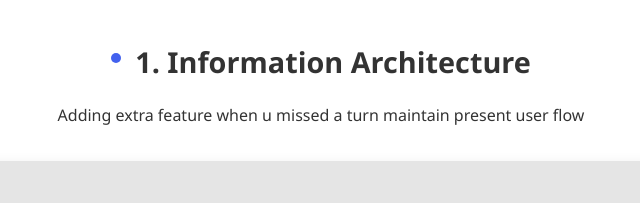
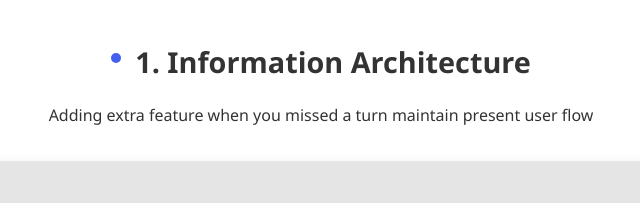
Before and after one commit to Sagarshivaji/Case-study, a plain HTML site: page index.html in a window 1280 px wide. Shown: the part 2614-2817 px from the top of the page, 319-959 px from the left. Drawn offline with Linux system fonts and the light colour scheme; a script that the page names is missing.

Commit message:
Update index.html

```diff
--- a/index.html
+++ b/index.html
@@ -152,7 +152,7 @@ Adds mental stress, especially in complex intersections or highways.</p>
 
             <div class="process-step">
                 <h3>1. Information Architecture</h3>
-                <p>Adding extra feature when u missed a turn maintain present user flow</p>
+                <p>Adding extra feature when you missed a turn maintain present user flow</p>
                 <div class="image-gallery">
                     <img src="images/IA.png" alt="Information architecture diagram">
                 </div>
```
